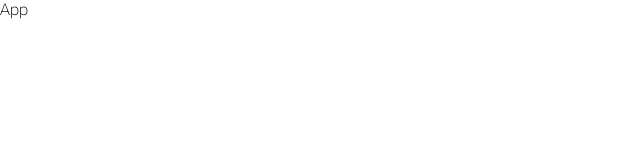
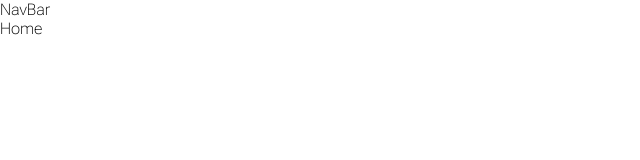
Before and after one commit to stevari/citybikeapp, a React (Create React App) app in the folder frontend/: page / in a window 1280 px wide. Shown: the top 160 px of the page, without its empty margins (0-640 px from the left). Built offline with nearby package versions, Linux system fonts and the light colour scheme.

Commit message:
using react router for routing

```diff
--- a/frontend/src/App.js
+++ b/frontend/src/App.js
@@ -1,10 +1,29 @@
+import React from 'react'
 import "./App.css"
-import React from 'react'
+import Home from "./components/Home";
+import Navbar from "./components/Navbar";
+import JourneyListView from "./components/JourneyListView";
+import StationListView from "./components/StationListView";
+import SingleStationView from "./components/SingleStationView";
+import {BrowserRouter as Router, Route, Routes} from "react-router-dom";
+
 
 export default function App() {
   return (
-    <div className="App">
-      App
-    </div>
+
+      <Router>
+        <div className="App">
+          <Navbar/>
+          <div className='content'>
+            <Routes>
+              <Route path='/' element ={<Home/>}/>
+              <Route path='/journeylist' element = {<JourneyListView/>}/>
+              <Route path='/stationlist' element = {<StationListView/>}/>
+              <Route path='/singlestation' element = {<SingleStationView/>}/>
+            </Routes>
+          </div>
+        </div>
+      </Router>
+
   )
 }
```
